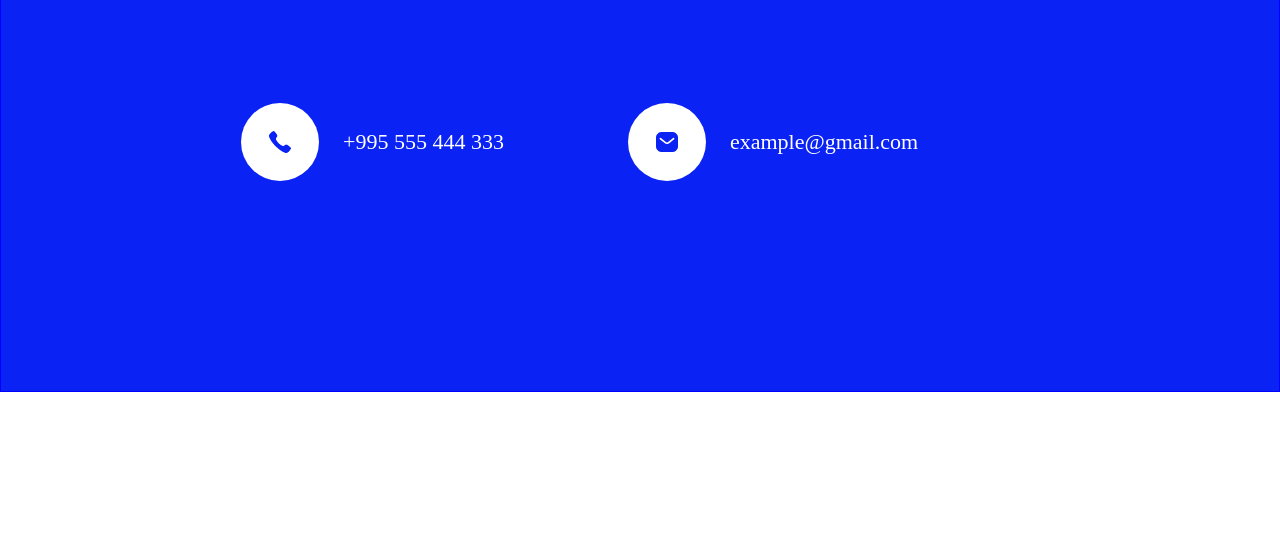
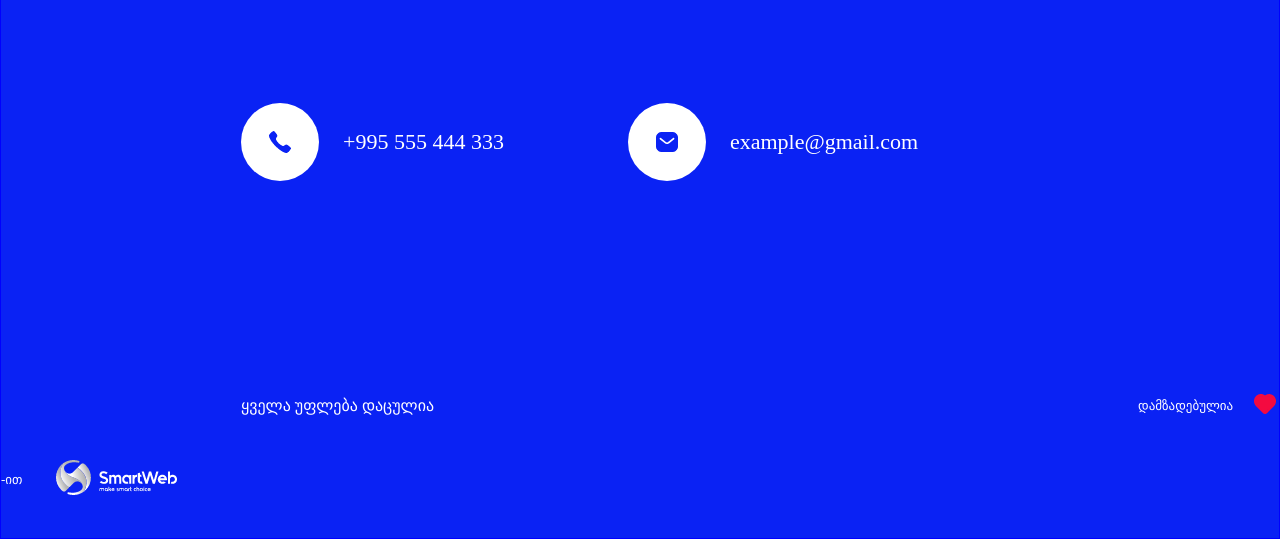
Before and after one commit to Grapava00/work5, a plain HTML site: page index.html in a window 1280 px wide. Shown: the part 2921-3460 px from the top of the page. Before the commit the page ends 3313 px from the top, so only its background shows below. Drawn offline with Linux system fonts and the light colour scheme.

Commit message:
made by section structure and style

```diff
--- a/index.html
+++ b/index.html
@@ -62,7 +62,7 @@
 			<div class="contact">
 				<ul>
 					<li class="number-section">
-						<img class="number" src="images/Group 77.png" alt="telephone">
+						<img class="number" src="images/Group 77.png" alt="number">
 				        <span>+995 555 444 333</span>
 					</li>
 					<li class="mail-section">
@@ -71,6 +71,25 @@
 					</li>
 				</ul>
 		    </div>
+		    <div class="made-by">
+		    	<ul>
+		    		<li class="rights">
+		    			ყველა უფლება დაცულია
+		    		</li>
+		    		<li class="made">
+		    			დამზადებულია
+		    		</li>
+		    		<li class="heart">
+		    			<img src="images/Group 73.png" alt="heart">
+		    		</li>
+		    		<li class="by">
+		    			-ით
+		    		</li>
+		    		<li class="smart-web">
+		                <img src="images/Group 72.png"alt="smart web">
+		    		</li>
+		    	</ul>
+		    </div>
 		</div>
 	</footer>
 </body>
--- a/styles/style.css
+++ b/styles/style.css
@@ -116,3 +116,28 @@ footer{
 	font-size: 22px;
 	vertical-align: middle;
 }
+.made-by .rights{
+	margin: 0 700px 40px 240px;
+	color: #FFFFFF;
+	font-size: 16px;
+}
+.made-by .made{
+	color: #FFFFFF;
+	font-size: 13px;
+	margin: 0 15px 40px 0;
+	vertical-align: middle;
+}
+.made-by .heart{
+	width: 26px;
+	margin: 0 0 40px 0;
+	vertical-align: middle;
+}
+.made-by .by{
+	color: #FFFFFF;
+	font-size: 13px;
+	margin: 0 30px 40px 0;
+	vertical-align: middle;
+}
+.made-by .smart-web{
+	margin: 0 0 40px 0;
+}
```
